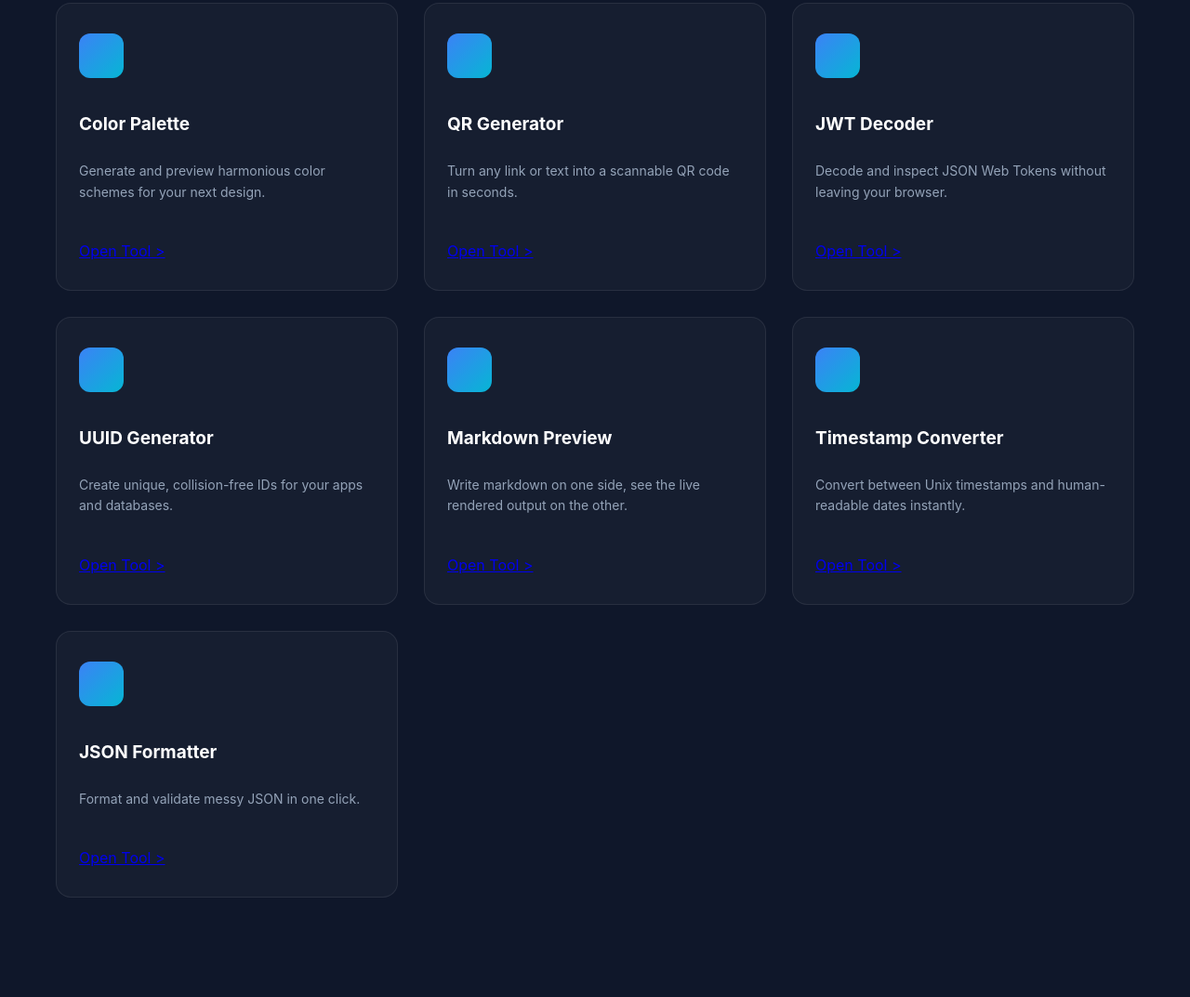
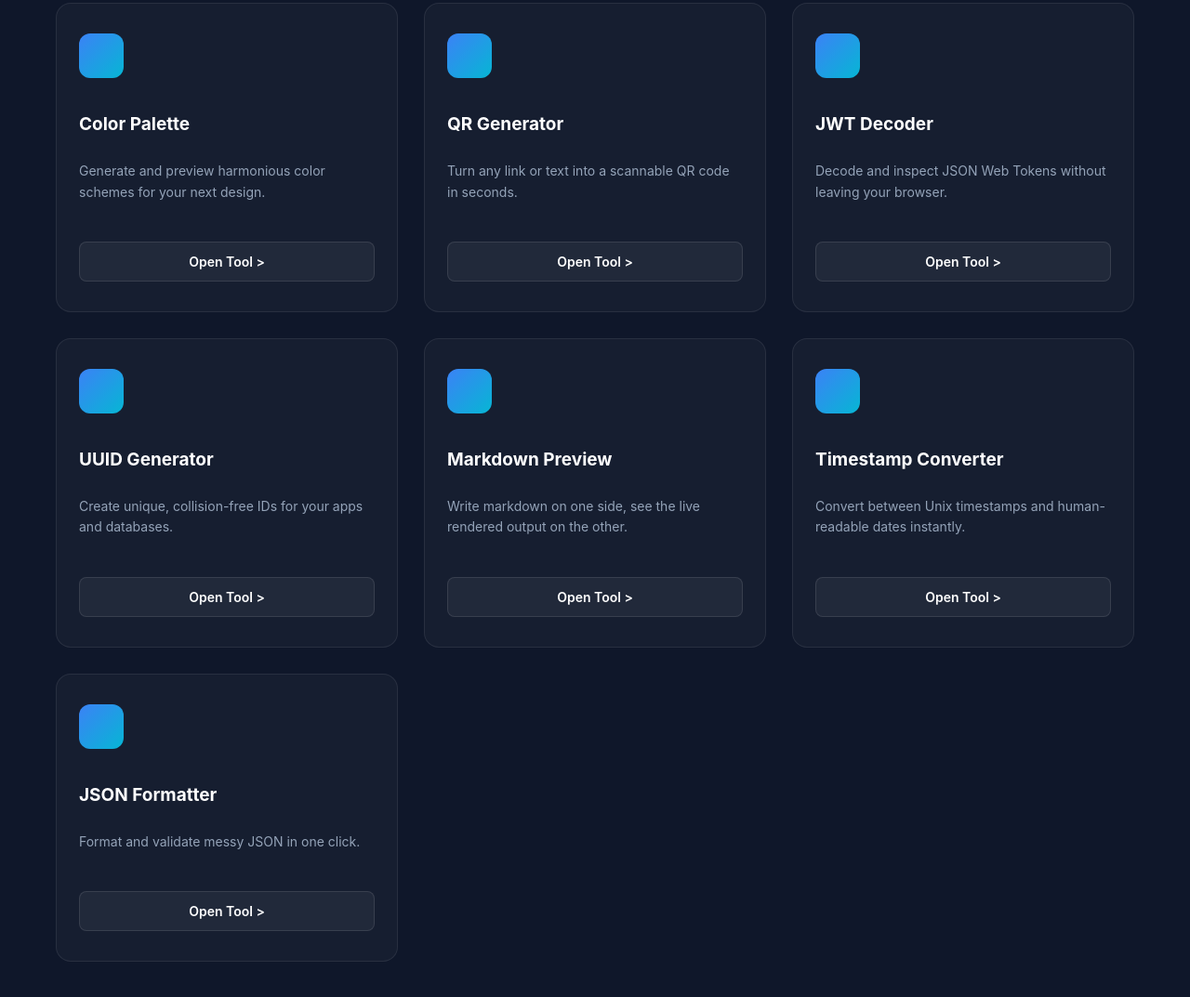
Before and after one commit to MohdZaid67/project-atlas, a website built with Vite: page index.html in a window 1280 px wide. Shown: the part 1276-2349 px from the top of the page at 93% size. Before the commit the page ends 2302 px from the top, so only its background shows below. Built offline with nearby package versions, Linux system fonts and the light colour scheme.

Commit message:
fix: style tool card buttons properly

```diff
--- a/src/style.css
+++ b/src/style.css
@@ -507,3 +507,31 @@ Tool1 JSON formate styling */
   color: #ef4444;
   border: 1px solid #ef4444;
 }
+
+
+
+
+/* Tool card button */
+.tool-btn {
+  text-decoration: none;
+  display: inline-block;
+  text-align: center;
+
+  background: rgba(255,255,255,.05);
+  border: 1px solid rgba(255,255,255,.1);
+  color: white;
+
+  padding: 12px;
+  border-radius: 8px;
+
+  font-weight: 600;
+  font-size: 14px;
+
+  cursor: pointer;
+  transition: .3s;
+}
+
+.tool-btn:hover {
+  background: rgba(59,130,246,.15);
+  border-color: rgba(59,130,246,.4);
+}
```
